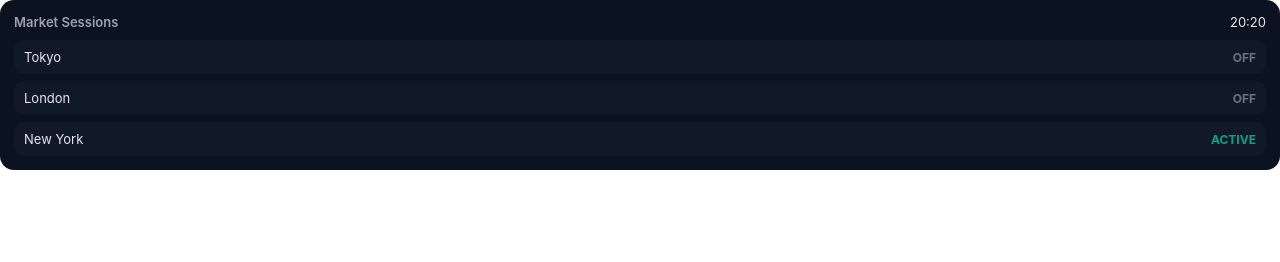
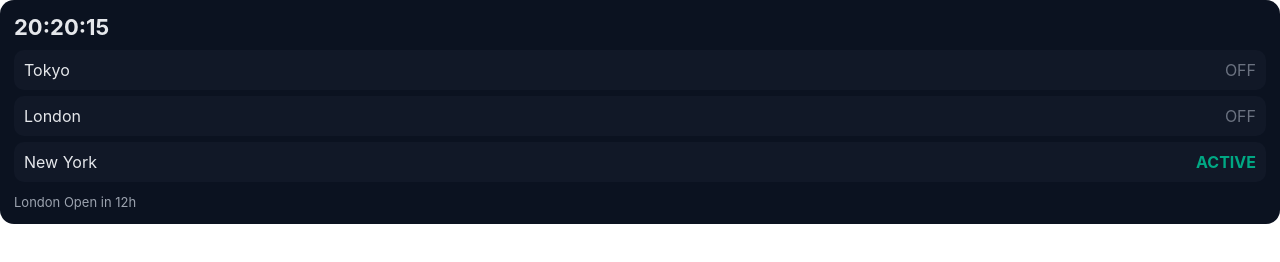
Before and after one commit to fxalexlx-oss/LiveTicker, a plain HTML site: page session.html in a window 1280 px wide. Drawn offline with Linux system fonts and the light colour scheme.

Commit message:
Update session.html

```diff
--- a/session.html
+++ b/session.html
@@ -1,103 +1,120 @@
 <!DOCTYPE html>
-<html lang="de">
+<html>
 <head>
-<meta charset="UTF-8" />
-<meta name="viewport" content="width=device-width, initial-scale=1.0" />
+<meta charset="UTF-8">
+
 <style>
-html, body {
-  margin: 0;
-  padding: 0;
-  background: transparent;
-  font-family: Inter, Arial, sans-serif;
-  color: #e5e7eb;
+
+html,body{
+margin:0;
+padding:0;
+background:transparent;
+font-family:Inter,Arial;
 }
-.card {
-  background: #0b1220;
-  border-radius: 14px;
-  padding: 14px;
+
+.card{
+background:#0b1220;
+border-radius:14px;
+padding:14px;
+color:#e5e7eb;
 }
-.top {
-  display: flex;
-  justify-content: space-between;
-  align-items: center;
-  margin-bottom: 10px;
+
+.time{
+font-size:22px;
+font-weight:700;
+margin-bottom:10px;
 }
-.title {
-  font-size: 13px;
-  color: #9ca3af;
-  font-weight: 600;
+
+.row{
+display:flex;
+justify-content:space-between;
+background:#111827;
+padding:10px;
+margin-top:6px;
+border-radius:10px;
 }
-.time {
-  font-size: 13px;
-  color: #e5e7eb;
+
+.active{
+color:#00a884;
+font-weight:700;
 }
-.row {
-  display: flex;
-  justify-content: space-between;
-  align-items: center;
-  background: #111827;
-  border-radius: 10px;
-  padding: 9px 10px;
-  margin-top: 7px;
-  font-size: 13px;
+
+.inactive{
+color:#6b7280;
 }
-.status {
-  font-weight: 700;
-  font-size: 12px;
+
+.countdown{
+margin-top:12px;
+color:#9ca3af;
+font-size:13px;
 }
-.active {
-  color: #00a884;
-}
-.off {
-  color: #6b7280;
-}
+
 </style>
 </head>
+
 <body>
 
 <div class="card">
-  <div class="top">
-    <div class="title">Market Sessions</div>
-    <div class="time" id="localTime">--:--</div>
-  </div>
+
+<div class="time" id="clock"></div>
 
 <div class="row">
 <span>Tokyo</span>
-    <span id="tokyo" class="status">--</span>
+<span id="tokyo"></span>
 </div>
 
 <div class="row">
 <span>London</span>
-    <span id="london" class="status">--</span>
+<span id="london"></span>
 </div>
 
 <div class="row">
 <span>New York</span>
-    <span id="newyork" class="status">--</span>
+<span id="ny"></span>
 </div>
+
+<div class="countdown" id="countdown"></div>
+
 </div>
 
 <script>
-function updateSessions() {
-  const now = new Date();
-  const hour = now.getHours();
 
-  document.getElementById("localTime").textContent =
-    now.toLocaleTimeString("de-DE", { hour: "2-digit", minute: "2-digit" });
+function update(){
 
-  setStatus("tokyo", hour >= 1 && hour < 9);
-  setStatus("london", hour >= 8 && hour < 17);
-  setStatus("newyork", hour >= 13 && hour < 22);
+const now=new Date();
+
+document.getElementById("clock").innerText=
+now.toLocaleTimeString("de-DE");
+
+const h=now.getHours();
+
+setStatus("tokyo",h>=1&&h<9);
+setStatus("london",h>=8&&h<17);
+setStatus("ny",h>=13&&h<22);
+
+let nextOpen=8;
+
+let diff=(nextOpen-h+24)%24;
+
+document.getElementById("countdown").innerText=
+"London Open in "+diff+"h";
+
 }
 
-function setStatus(id, active) {
-  const el = document.getElementById(id);
-  el.textContent = active ? "ACTIVE" : "OFF";
-  el.className = "status " + (active ? "active" : "off");
+function setStatus(id,state){
+
+let el=document.getElementById(id);
+
+el.innerText=state?"ACTIVE":"OFF";
+
+el.className=state?"active":"inactive";
+
 }
 
-updateSessions();
-setInterval(updateSessions, 1000);
+setInterval(update,1000);
+
+update();
+
 </script>
 
 </body>
```
Lines whose indentation alone changed are shown as unchanged.
